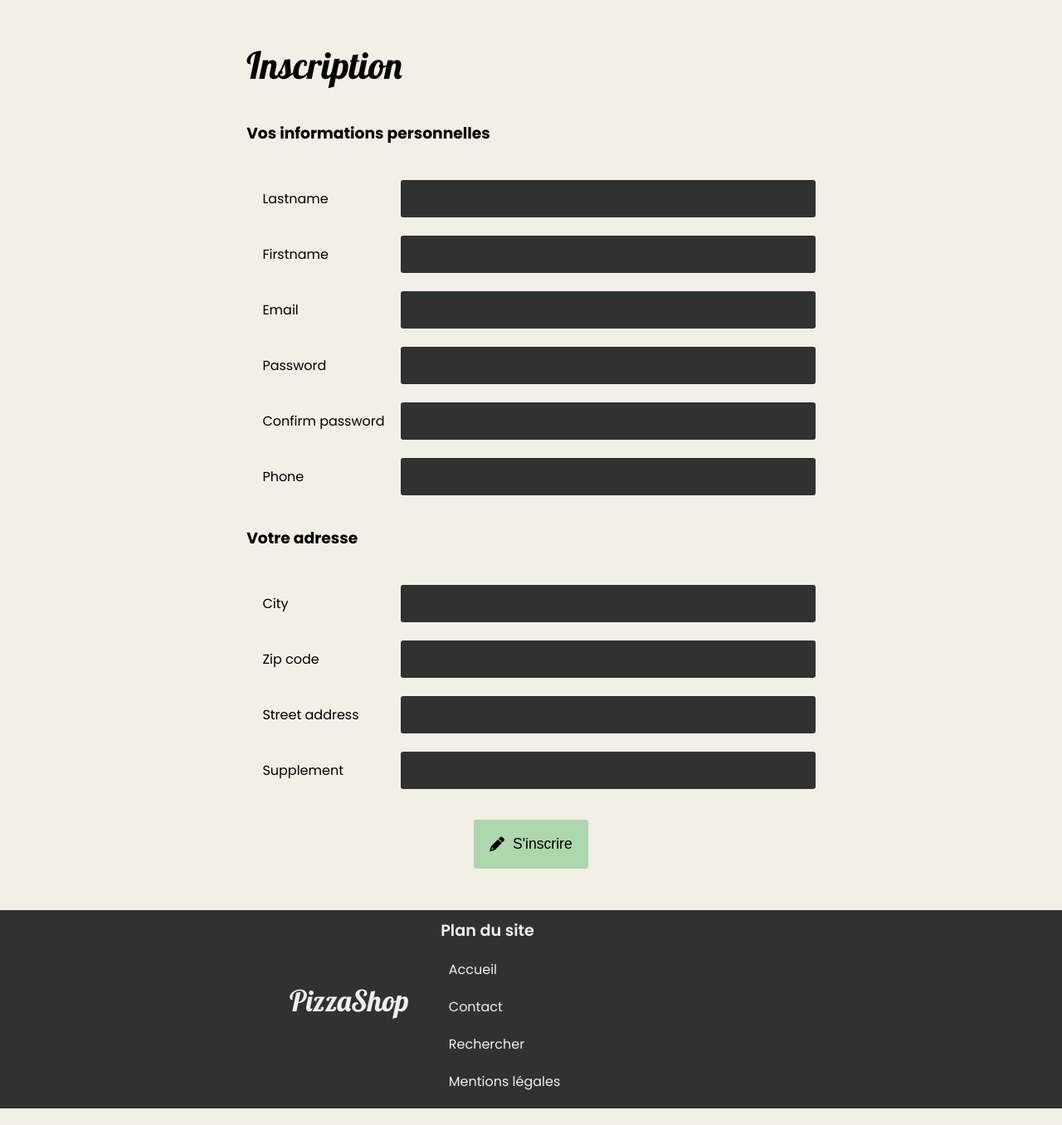
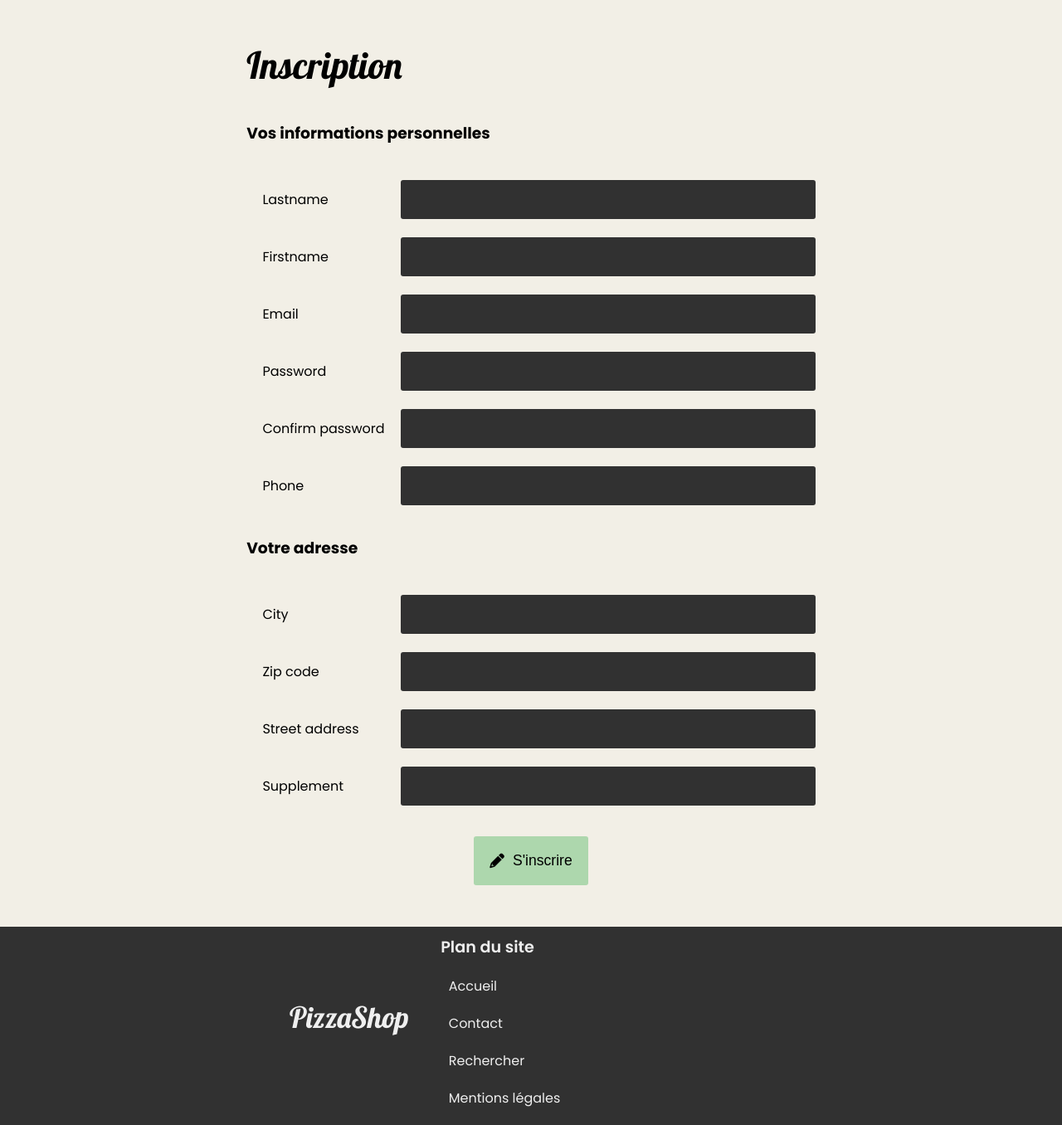
Before and after one commit to N1Code7/project-pizzashop, a Symfony app: template templates/security/registration.html.twig in a window 1280 px wide. Shown: the part 70-1426 px from the top of the page at 83% size. Run offline with Twig, Linux system fonts and the light colour scheme; the template is opened without the code that fills it, so the values that code supplies are empty; form fields are guessed from the names that the template uses; some libraries are stand-ins or nearby versions; some web fonts are replaced.

Commit message:
:lipstick: adjust inputs form

```diff
--- a/public/style.css
+++ b/public/style.css
@@ -144,19 +144,24 @@ form .form-group-row {
 form .form-group-row label {
   display: flex;
   align-items: center;
-  min-height: 45px;
+  min-height: 47px;
   max-width: 190px;
   padding: 0 1.2rem;
 }
 form .form-group-row input,
 form .form-group-row textarea {
-  min-height: 45px;
+  min-height: 47px;
   min-width: 500px;
   border: none;
   border-radius: 3px;
   background: rgb(49, 49, 49);
   color: rgb(239, 239, 239);
   text-align: center;
+  font-size: 1.1rem;
+  letter-spacing: 1px;
+}
+form .form-group-row input::placeholder {
+  font-size: 1.1rem;
 }
 
 .btn-container {
--- a/sass/components/_form.scss
+++ b/sass/components/_form.scss
@@ -28,20 +28,26 @@ form {
       label {
         display: flex;
         align-items: center;
-        min-height: 45px;
+        min-height: 47px;
         max-width: 190px;
         padding: 0 1.2rem;
       }
 
       input,
       textarea {
-        min-height: 45px;
+        min-height: 47px;
         min-width: 500px;
         border: none;
         border-radius: 3px;
         background: $color1;
         color: $color3;
         text-align: center;
+        font-size: 1.1rem;
+        letter-spacing: 1px;
+      }
+
+      input::placeholder {
+        font-size: 1.1rem;
       }
     }
   }
```
Also changed, not shown: 1 other file.
